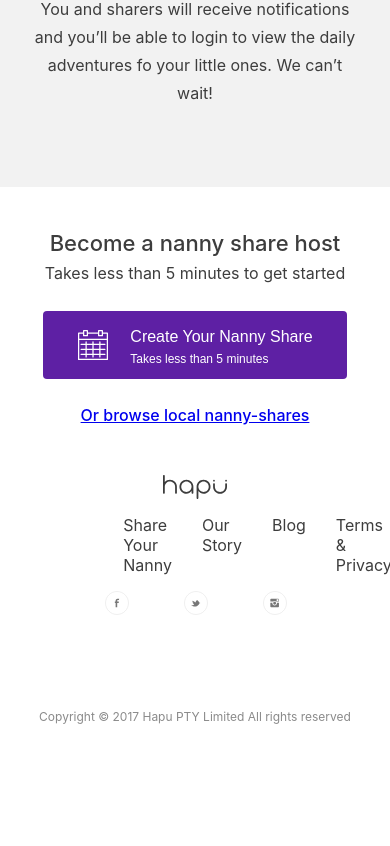
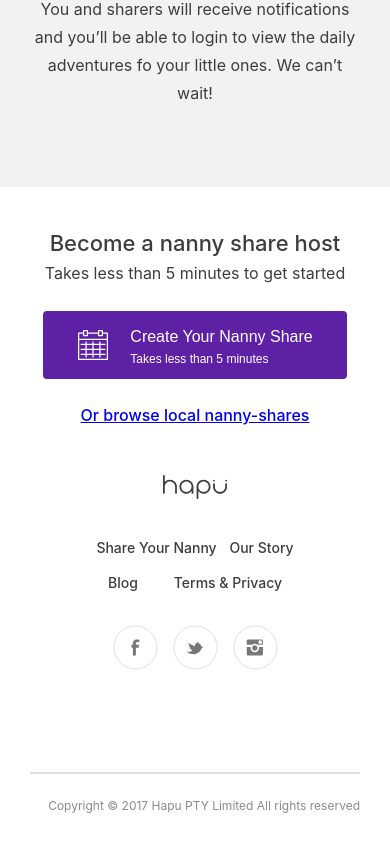
Before and after one commit to Gabriel-Goncalves/jungle-devs-challenge, a React (Create React App) app: page / in a window 390 px wide. Shown: the part 3996-4842 px from the top of the page. Before the commit the page ends 4753 px from the top, so only its background shows below. Built offline with nearby package versions, Linux system fonts and the light colour scheme; the HTML template or start-up script is replaced by a standard one.

Commit message:
footer finished

```diff
--- a/src/components/footer/Footer.jsx
+++ b/src/components/footer/Footer.jsx
@@ -24,12 +24,10 @@
       <section className="footer-middle-content">
         <img src={footerHapuLogo} alt="hapu icon" />
         <nav>
-          <ul>
-            <li>Share Your Nanny</li>
-            <li>Our Story</li>
-            <li>Blog</li>
-            <li>Terms & Privacy</li>
-          </ul>
+            <h5>Share Your Nanny</h5>
+            <h5>Our Story</h5>
+            <h5>Blog</h5>
+            <h5>Terms & Privacy</h5>
         </nav>
         <section className="footer-social-medias">
           <a href="https://www.facebook.com/">
@@ -44,6 +42,7 @@
         </section>
       </section>
       <section className="footer-copyright">
+        <hr className="hr-mobile-version"/>
         <p>Copyright © 2017 Hapu PTY Limited All rights reserved</p>
       </section>
     </footer>
--- a/src/components/footer/footer.css
+++ b/src/components/footer/footer.css
@@ -83,21 +83,24 @@
   display: flex;
   flex-direction: row;
   justify-content: space-around;
+  align-items: center;
 }
 
-.footer-middle-content ul {
-  list-style-type: none;
+.footer-middle-content nav {
   display: flex;
   flex-direction: row;
   justify-content: space-around;
-  margin-left: 85px;
+  margin-left: 100px;
 }
 
-.footer-middle-content li {
+.footer-middle-content h5 {
   margin-right: 15px;
   margin-left: 15px;
-  white-space: nowrap;
   cursor: pointer;
+  font-style: normal;
+  font-weight: 500;
+  font-size: 14px;
+  line-height: 20px;
 }
 
 .footer-social-medias a {
@@ -105,12 +108,12 @@
 }
 
 .footer-copyright {
+  padding-top: 90px;
   align-self: center;
 }
 
 .footer-copyright p {
   margin: 0;
-  padding-top: 90px;
   font-style: normal;
   font-weight: normal;
   font-size: 12px;
@@ -118,6 +121,10 @@
   text-align: right;
   opacity: 0.6;
   mix-blend-mode: normal;
+}
+
+.hr-mobile-version {
+  display: none;
 }
 
 @media screen and (max-width: 1020px) {
@@ -151,7 +158,38 @@
     height: 24px;
   }
 
-  .footer-middle-content li {
-    white-space: wrap;
+  .footer-middle-content h5 {
+    margin: 0;
+    padding-bottom: 8px;
+    padding-top: 7px;
+    white-space: nowrap;
+  }
+
+  .footer-middle-content nav {
+    flex-wrap: wrap;
+    justify-content: space-around;
+    align-items: center;
+    width: 210px;
+    margin: 0;
+    padding-top: 32px;
+    padding-bottom: 24px;
+  }
+
+  .footer-social-medias {
+    justify-content: space-around;
+  }
+
+  .footer-social-medias img {
+    width: 45px;
+    height: 45px;
+  }
+
+  .hr-mobile-version {
+    display: block;
+    width: 328px;
+    height: 0;
+    left: 16px;
+    border: 1px solid #dfdfdf;
+    margin-bottom: 24px;
   }
 }
```
